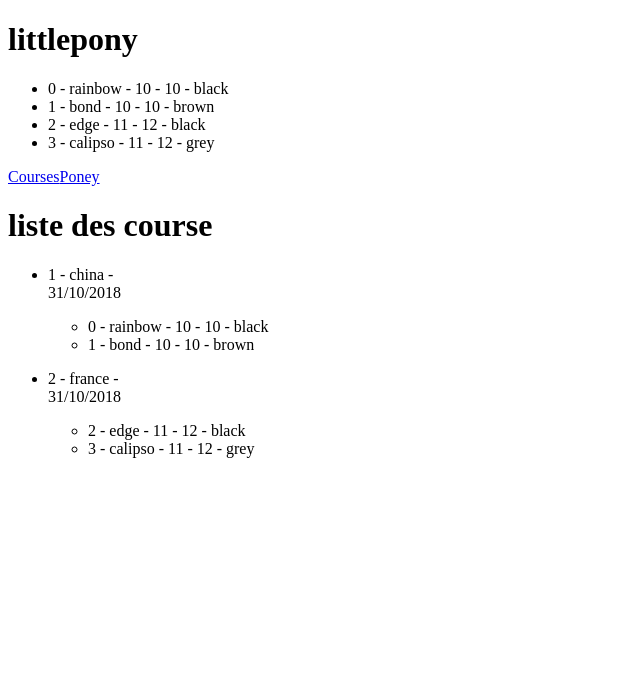
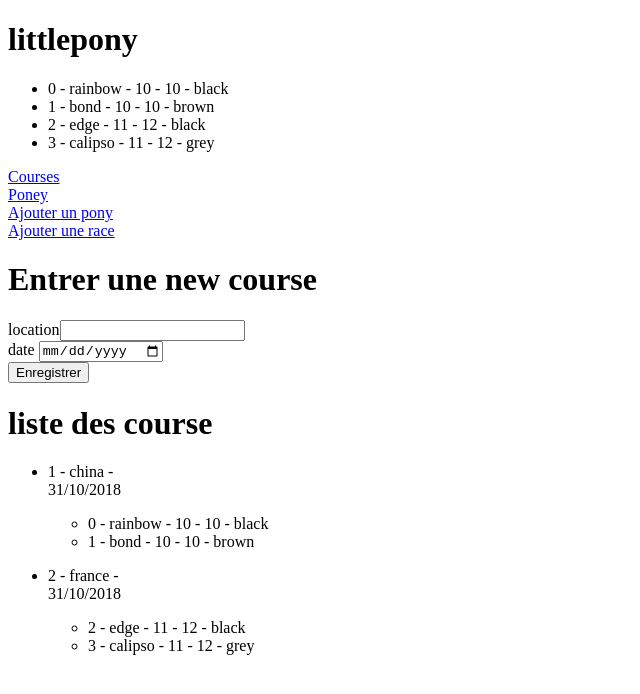
Before and after one commit to Aokijikuzan/front, an Angular app in the folder projet/littlepony/: page /addRace in a window 1280 px wide. Before the commit this address led to /. Shown: the top 694 px of the page, without its empty margins (0-640 px from the left). Built offline with nearby package versions, Linux system fonts and the light colour scheme.

Commit message:
debut du formulaire pour les races

```diff
--- a/projet/littlepony/src/app/app.component.html
+++ b/projet/littlepony/src/app/app.component.html
@@ -1,8 +1,10 @@
 <h1>{{title}}</h1>
 <app-ponies></app-ponies>
 <nav>
-    <a routerLink="/">Courses</a>
-    <a routerLink='/Ponies'>Poney</a>
+    <a routerLink="/">Courses</a><br/>
+    <a routerLink='/Ponies'>Poney</a><br/>
+    <a routerLink="/addPony">Ajouter un pony</a><br/>
+    <a routerLink='/addRace'>Ajouter une race </a>
 </nav>
 <router-outlet></router-outlet>
 <h1>liste des course</h1>
--- /dev/null
+++ b/projet/littlepony/src/app/pony-form/pony-form.component.html
@@ -0,0 +1,12 @@
+<h1>Entrer un new poney</h1>
+
+<form (ngSubmit)="onSubmit()">
+  Nom<input type="text" id="name" name="name" required [(ngModel)]="model.name"/>
+  <br/>
+  age<input type="text" id="age" name="age" required [(ngModel)]="model.age"/>
+  <br/>
+  Weight<input type="text" id="weight" name="weight" required [(ngModel)]="model.weight"/>
+<br/>
+  <button type="submit">Enregistrer</button>
+
+</form>
--- /dev/null
+++ b/projet/littlepony/src/app/pony-form/pony-form.component.ts
@@ -0,0 +1,27 @@
+import { Component, OnInit } from '@angular/core';
+import { Pony } from './../pony';
+import { PonyServiceService} from './../pony-service.service';
+import {Router } from '@angular/router';
+@Component({
+  selector: 'app-pony-form',
+  templateUrl: './pony-form.component.html',
+  styleUrls: ['./pony-form.component.css']
+})
+export class PonyFormComponent implements OnInit {
+  model: Pony;
+  constructor(private service :PonyServiceService, private router:Router)
+  {
+    this.model= new Pony();
+
+  }
+
+  ngOnInit() {
+  }
+
+  onSubmit()
+  {
+    this.service.addPony(this.model);
+    this.router.navigate( ['/Ponies']);
+  }
+
+}
--- a/projet/littlepony/src/app/pony-service.service.ts
+++ b/projet/littlepony/src/app/pony-service.service.ts
@@ -2,6 +2,7 @@ import { Injectable } from '@angular/core';
 import { Pony } from './pony';
 import { PONIES }from './ponies-mock';
 import { Observable,of } from 'rxjs';
+import { checkAndUpdatePureExpressionDynamic } from '@angular/core/src/view/pure_expression';
 @Injectable({
   providedIn: 'root'
 })
@@ -17,4 +18,9 @@ ponies:Array<Pony>;
     return of(this.ponies);
 
   }
+
+  addPony(pony: Pony):void
+  {
+  this.ponies.push(pony);
+  }
 }
--- /dev/null
+++ b/projet/littlepony/src/app/race-form/race-form.component.html
@@ -0,0 +1,14 @@
+<h1>Entrer une new course</h1>
+
+<form (ngSubmit)="onSubmit()">
+  location<input type="text" id="location" name="location" required [(ngModel)]="course.location"/>
+  <br/>
+  date <input type="date" id="date" name="date" required [(ngModel)]="course.date"/>
+  <br/>
+  <!--
+  Weight<input type="text" id="weight" name="weight" required [(ngModel)]="model.weight"/>
+  <br/>
+  -->
+  <button type="submit">Enregistrer</button>
+
+</form>
--- /dev/null
+++ b/projet/littlepony/src/app/race-form/race-form.component.ts
@@ -0,0 +1,27 @@
+import { Component, OnInit } from '@angular/core';
+import { Race } from './../race';
+import { RaceService} from './../race.service';
+import {Router } from '@angular/router';
+@Component({
+  selector: 'app-race-form',
+  templateUrl: './race-form.component.html',
+  styleUrls: ['./race-form.component.css']
+})
+export class RaceFormComponent implements OnInit {
+  course: Race;
+  constructor(private service:RaceService, private router:Router)
+  {
+    this.course= new Race();
+
+  }
+
+  ngOnInit() {
+  }
+
+  onSubmit()
+  {
+    this.service.addRace(this.course);
+    this.router.navigate( ['/Ponies'] );
+  }
+
+}
--- a/projet/littlepony/src/app/race.service.ts
+++ b/projet/littlepony/src/app/race.service.ts
@@ -2,6 +2,7 @@ import { Injectable } from '@angular/core';
 import { Race } from './race';
 import { RACES } from './races-mock';
 import { Observable,of } from 'rxjs';
+
 @Injectable({
   providedIn: 'root'
 })
@@ -17,4 +18,8 @@ races:Array<Race>;
     return of(this.races);
 
   }
+  addRace(race:Race):void
+  {
+  this.races.push(race);
+  }
 }
--- a/projet/littlepony/src/app/race.ts
+++ b/projet/littlepony/src/app/race.ts
@@ -8,7 +8,7 @@ export class Race {
     location: string;
     date:Date;
 
-    constructor(location:string, date:Date)
+    constructor(location?:string, date?:Date)
     {
         this.id=0;
         this.ponies= [];
```
Also changed, not shown: projet/littlepony/src/app/app.module.ts (+14 -4 lines), projet/littlepony/src/app/pony-form/pony-form.component.css (added), projet/littlepony/src/app/race-form/race-form.component.css (added), 2 other files (tests, documents, lock files or other folders).
